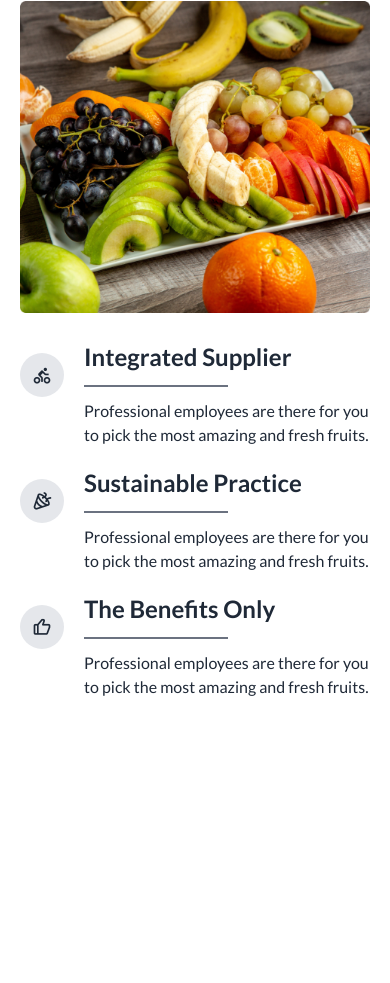
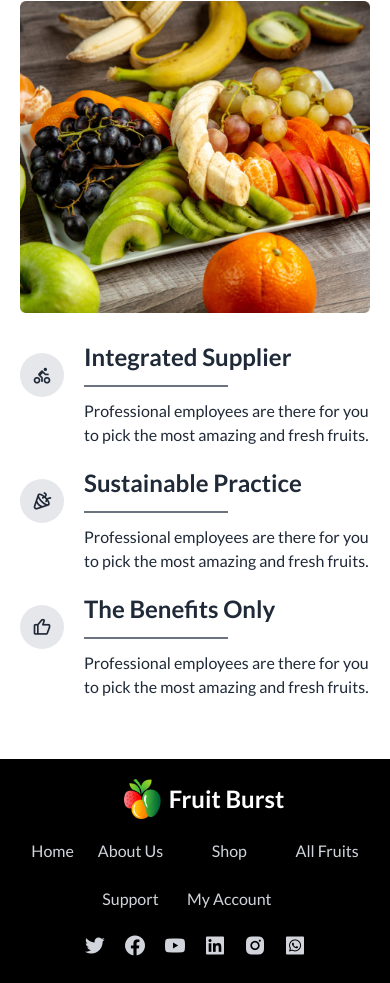
Before and after one commit to sadekcric/fruit_shop-2024, a plain HTML site: page index.html in a window 390 px wide. Shown: the part 4474-5457 px from the top of the page. Before the commit the page ends 5193 px from the top, so only its background shows below. Drawn offline with nearby package versions, Linux system fonts and the light colour scheme.

Commit message:
all section done with responsive

```diff
--- a/index.html
+++ b/index.html
@@ -57,6 +57,7 @@
           <li><a href="">All Fruits</a></li>
         </ul>
       </div>
+      <!-- logo -->
       <div class="flex items-center gap-2">
         <div class="">
           <img src="img/logo.png" alt="" class="w-2/3 lg:w-3/4 ml-auto">
@@ -540,5 +541,41 @@
 
   </div>
 
+  <!-- Footer section -->
+ <footer class="lg:h-[400px] bg-black lg:mt-24 mt-10">
+  <div class="lg:h-[400px] p-5 flex flex-col justify-center items-center lg:gap-10 space-y-5">
+    <!-- Logo -->
+    <div class="flex items-center gap-2 ">
+      <div class="">
+        <img src="img/logo.png" alt="" class="w-2/3 lg:w-3/4 ml-auto">
+      </div>
+      <h3 class="text-2xl lg:text-3xl font-bold text-white">Fruit Burst</h3>
+    </div>
+    <div class="text-gray-300 flex flex-col gap-5 ">
+
+      <!-- Navigation -->
+      <ul class="grid grid-col-4 lg:grid-col-6 gap-6 text-center">
+        <li class="col-start-1 col-end-2"><a href="">Home</a></li>
+        <li class="col-start-2 col-end-3"><a href="">About Us</a></li>
+        <li class="col-start-3 col-end-4"><a href="">Shop</a></li>
+        <li class="col-start-4 col-end-5"><a href="">All Fruits</a></li>
+        <li class="col-start-2 col-end-3 lg:col-start-5 lg:col-end-6"><a href="">Support</a></li>
+        <li class="col-start-3 col-end-4 lg:col-start-6 lg:col-end-7"><a href="">My Account</a></li>
+      </ul>
+
+      <!-- Social Media -->
+      <ul class="flex flex-row lg:gap-6 gap-4 justify-center text-2xl">
+        <li><a href=""><i class='bx bxl-twitter'></i></a></li>
+        <li><a href=""><i class='bx bxl-facebook-circle'></i></a></li>
+        <li><a href=""><i class='bx bxl-youtube' ></i></a></li>
+        <li><a href=""><i class='bx bxl-linkedin-square'></i></a></li>
+        <li><a href=""><i class='bx bxl-instagram-alt'></i></a></li>
+        <li><a href=""><i class='bx bxl-whatsapp-square'></i></a></li>
+      </ul>
+    </div>
+
+  </div>
+
+ </footer>
 </body>
 </html>
```
